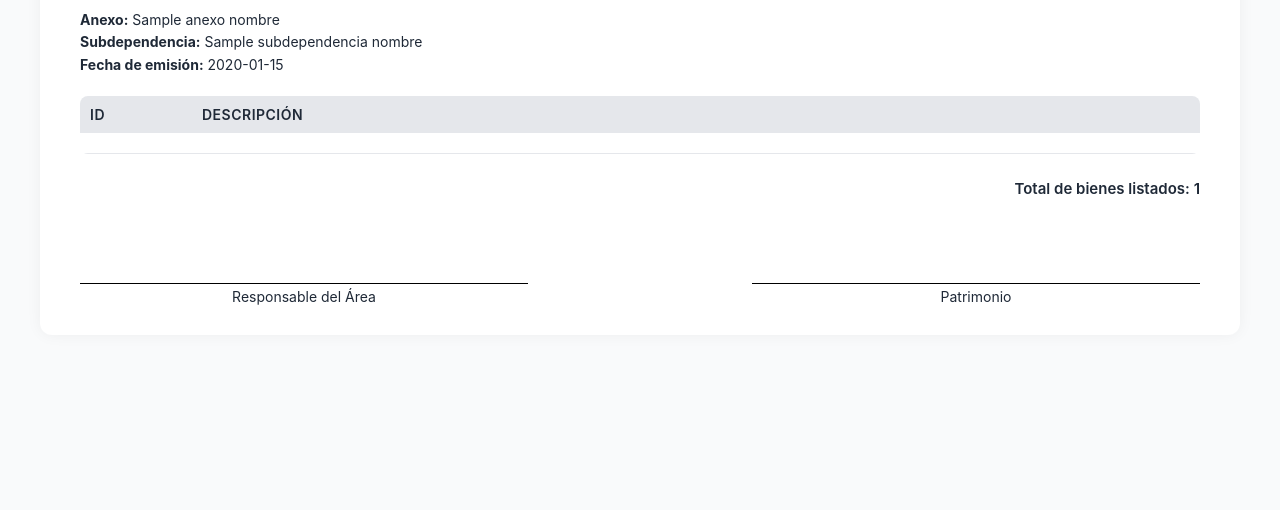
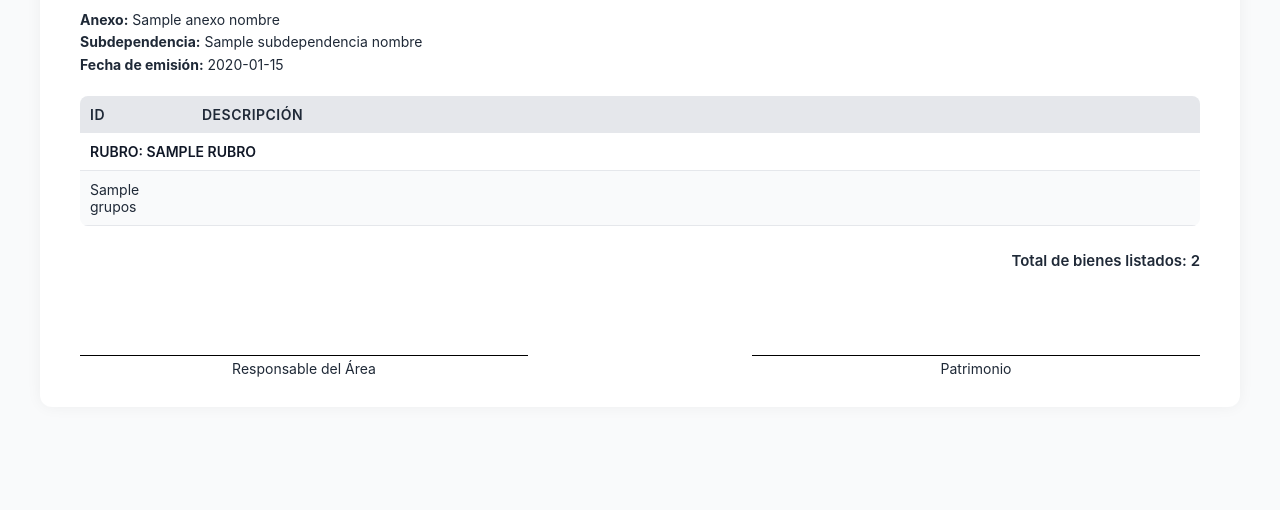
Before and after one commit to Patrimonio2-web/anexos, a Flask app: template templates/listado_impresion_entrega.html in a window 1280 px wide. Shown: the part 208-718 px from the top of the page. Run offline with Flask 3, Linux system fonts and the light colour scheme; tables that the repository leaves empty hold one stand-in row (values such as "Sample post"); the template is opened without the code that fills it: values that come from a table or form of the project are taken from there, most other values are stand-ins (such as "Sample title", 1, 10 or a date in 2020); lists and menus that the app fills with data are empty; some libraries are stand-ins or nearby versions.

Commit message:
Update listado_impresion_entrega.html

```diff
--- a/templates/listado_impresion_entrega.html
+++ b/templates/listado_impresion_entrega.html
@@ -68,16 +68,19 @@
             border-bottom: 1px solid #e5e7eb;
         }
 
-        tr:nth-child(odd) {
+        tr:nth-child(odd) td {
             background-color: #ffffff;
         }
 
-        tr:nth-child(even) {
+        tr:nth-child(even) td {
             background-color: #f9fafb;
         }
 
-        tr:hover {
-            background-color: #f3f4f6;
+        .rubro-header {
+            background-color: #d1d5db;
+            font-weight: 600;
+            text-transform: uppercase;
+            color: #111827;
         }
 
         .totales {
@@ -145,11 +148,19 @@
                 </tr>
             </thead>
             <tbody>
-                {% for mob in mobiliarios %}
+                {% for rubro, items in grupos.items() %}
+                    <!-- Encabezado de rubro -->
+                    <tr class="rubro-header">
+                        <td colspan="2">Rubro: {{ rubro }}</td>
+                    </tr>
+
+                    <!-- Bienes del rubro -->
+                    {% for mob in items %}
                     <tr>
-                    <td>{{ mob[0] }}</td>
                         <td>{{ mob[1] }}</td>
+                        <td>{{ mob[2] }}</td>
                     </tr>
+                    {% endfor %}
                 {% else %}
                     <tr>
                         <td colspan="2" style="text-align:center; color:#6b7280;">No se encontraron bienes registrados.</td>
@@ -160,7 +171,7 @@
 
         <!-- Total -->
         <p class="totales">
-            Total de bienes listados: {{ mobiliarios|length }}
+            Total de bienes listados: {{ grupos.values() | map('length') | sum }}
         </p>
 
         <!-- Firmas -->
```
Lines whose indentation alone changed are shown as unchanged.
